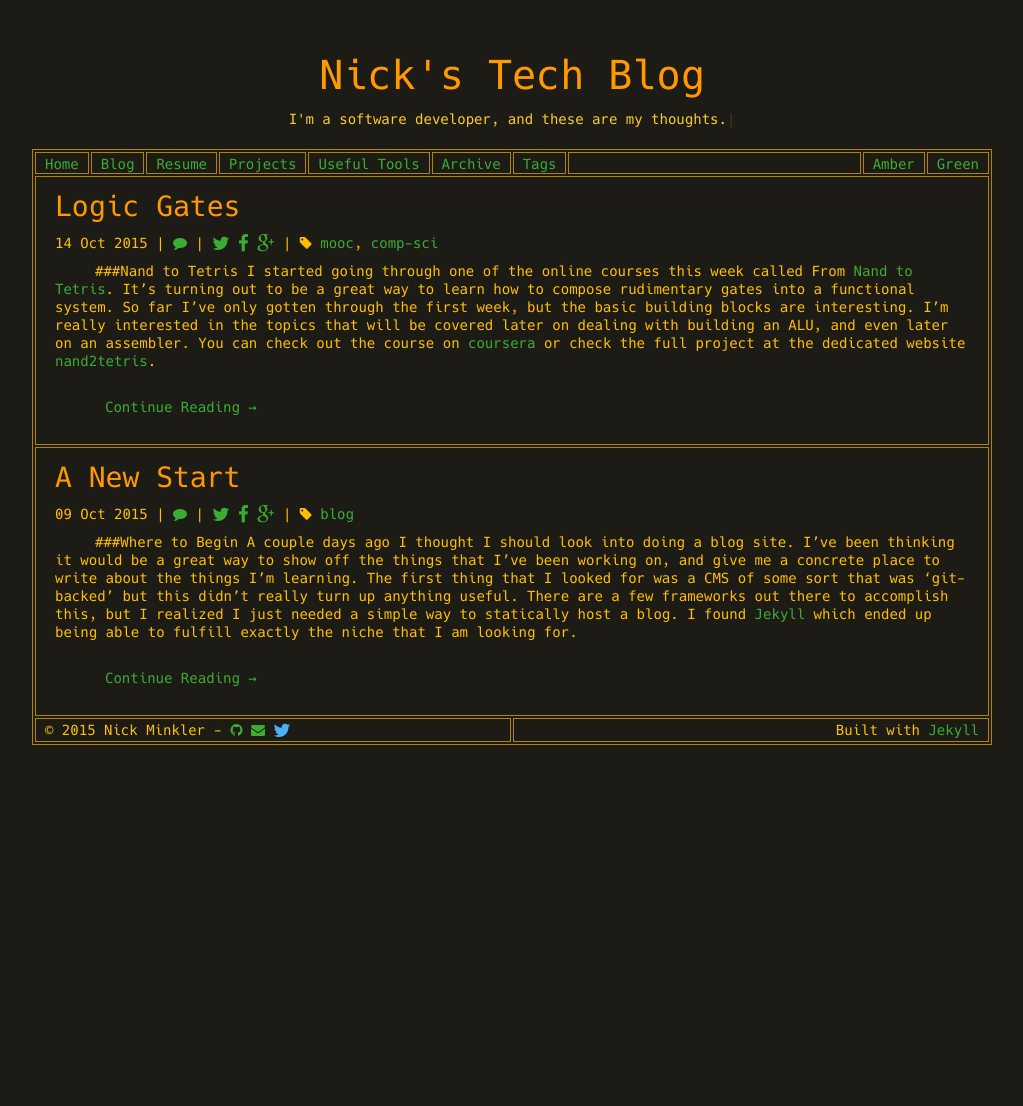
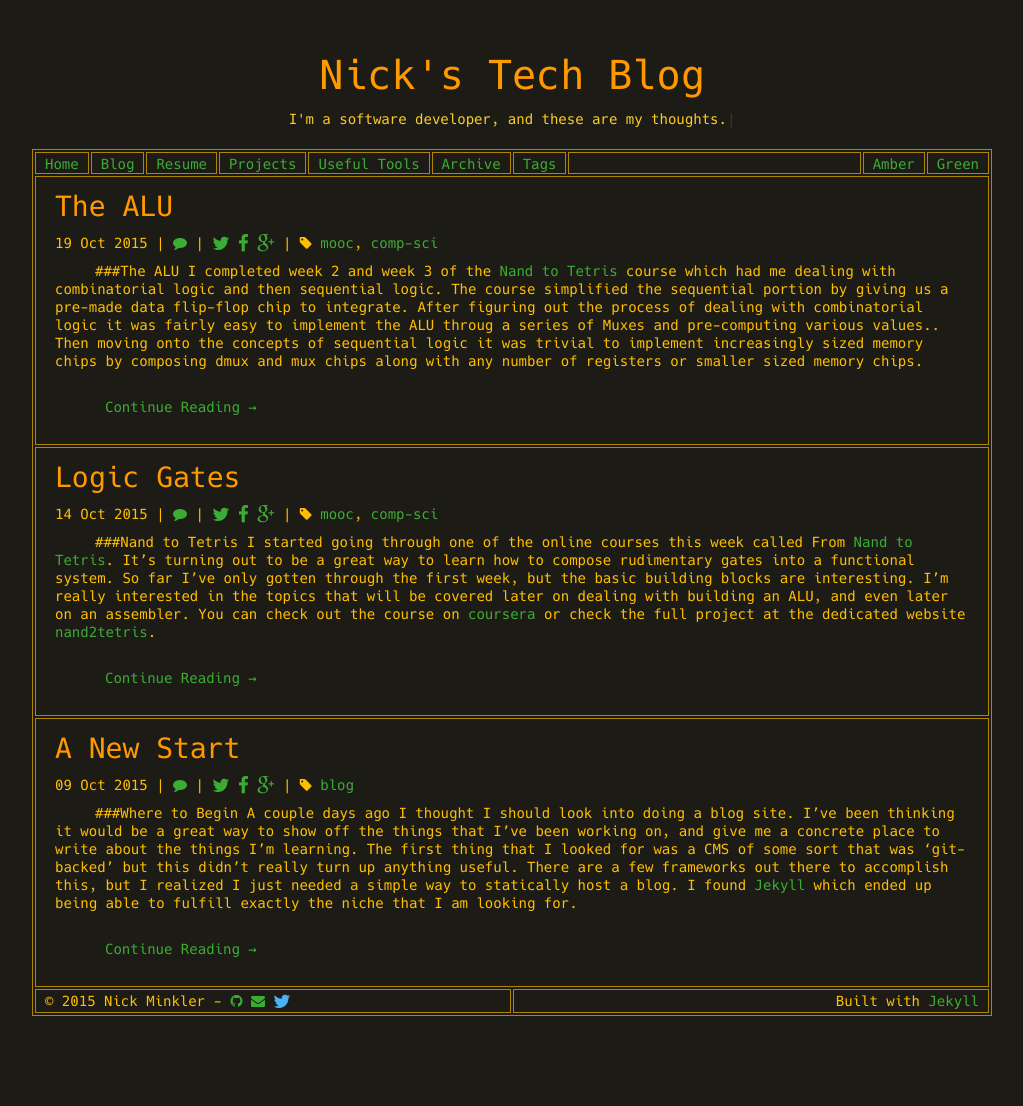
Before and after one commit to Sleaker/sleaker.github.io, a Jekyll site: the page built from blog/index.html, in a window 1280 px wide. Shown: the whole page, without its empty margins (128-1151 px from the left). Built offline with Jekyll 4.4.1, drawn with Linux system fonts in a browser that asks for light colours; the list of posts is cut into pages by our own code; comment, search, counter and statistics services are not loaded; before the commit the page ends 900 px from its top, so only the background shows below that.

Commit message:
add a couple lines to resume, and new blog post

```diff
--- /dev/null
+++ b/_posts/2015-10-19-alu.md
@@ -0,0 +1,14 @@
+---
+title: "The ALU"
+tags: [mooc, comp-sci]
+---
+
+
+###The ALU
+I completed week 2 and week 3 of the [Nand to Tetris] course which had me dealing with combinatorial logic and then sequential logic.  The course simplified the sequential portion by giving us a pre-made data flip-flop chip to integrate.  After figuring out the process of dealing with combinatorial logic it was fairly easy to implement the ALU throug a series of Muxes and pre-computing various values..  Then moving onto the concepts of sequential logic it was trivial to implement increasingly sized memory chips by composing dmux and mux chips along with any number of registers or smaller sized memory chips.
+
+One of the interesting things that occurred to me during these projects was the fact that in hardware you must pre-compute all possible outputs and then select the appropriate output using a Muxer.  This is quite different in my mind from software thinking where you never want to compute a value unless you have to.  The result is using conditional logic to prevent calling unneeded functions/methods and preventing the CPU from performing unnnecessary work.  However in hardware if you have a chip that can perform multiple different operations and you are telling it which operation to perform, you still have to compute all possible outputs in some manner, and then use selection via a Multiplexor to select the desired output. I'm not quite sure if this continues further into more complex hardware chips, but logically it made more sense to me to think of the hardware like this, and made it easier for me to logic through how to build the chips to obtain the desired output.
+
+Next up, I will be dealing with writing the machine language.
+
+[Nand to Tetris]: https://class.coursera.org/nand2tetris1-001
```
Also changed, not shown: resume.html (+8 -3 lines).
